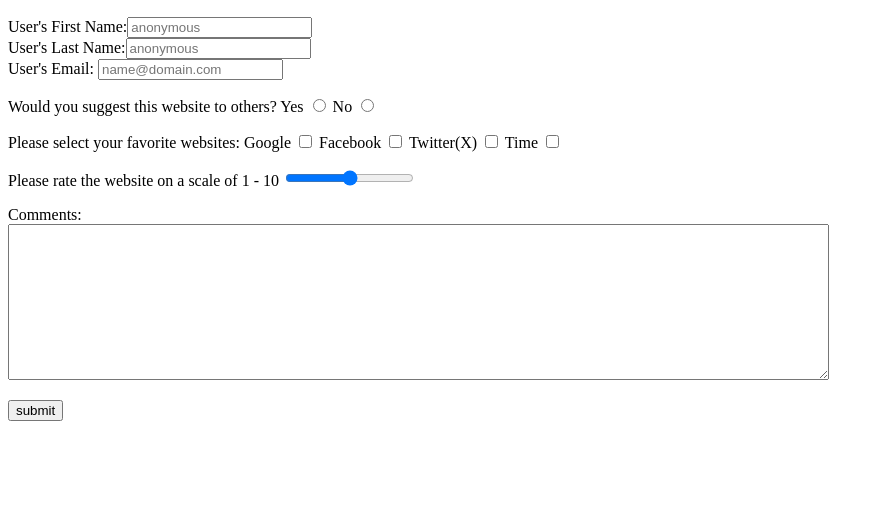
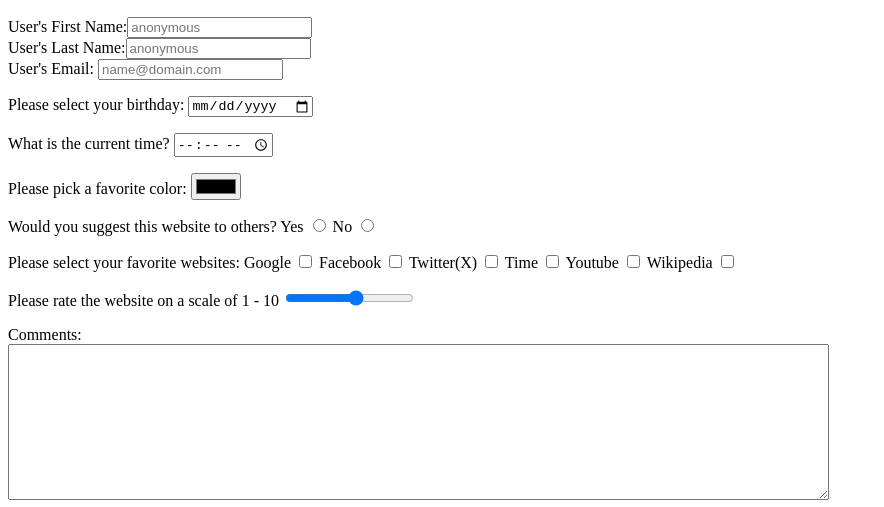
Before and after one commit to Kyuket2/Kyuket2.github.io, a plain HTML site: page ContactMe.html in a window 1280 px wide. Shown: the part 498-1005 px from the top of the page, without its empty margins (0-884 px from the left). Before the commit the page ends 935 px from the top, so only its background shows below. Drawn offline with Linux system fonts and the light colour scheme.

Commit message:
added html5 form features (time,color,date)

```diff
--- a/ContactMe.html
+++ b/ContactMe.html
@@ -12,21 +12,36 @@
 
     </div>
 
+    <!--Form Section-->
     <div class="UserFeedback">
 
-        <form name="Feedback">
+        <form name="feedback">
             <p>
-            User's First Name:<input type="text" name="fname"  placeholder="anonymous" required>
-            <br>
-            User's Last Name:<input type="text" name="lname"  placeholder="anonymous" required>
-            <br>
-            User's Email: <input type="email" name="mail" placeholder="name@domain.com">
+            User's First Name:<input type="text" name="fname"  placeholder="anonymous" required><br>
+            User's Last Name:<input type="text" name="lname"  placeholder="anonymous" required><br>
+            User's Email: <input type="email" name="mail" placeholder="name@domain.com"><br>
+            </p>
+
+            <p>
+                Please select your birthday:
+                <input type="date" name="birthday">
+            </p>
+
+            <p>
+                What is the current time?
+                <input type="time" name="timetoday">
+            </p>
+
+            <p>
+                Please pick a favorite color:
+                <input type="color" name="favcolor" value="ff0000">
+
             </p>
 
             <p>
             Would you suggest this website to others?
-                Yes <input type="radio" name="opinion" value="yes">
-                No <input type="radio" name="opinion" value="no">
+                <label> Yes <input type="radio" name="opinion" value="yes"> </label>
+                <label> No  <input type="radio" name="opinion" value="no"> </label>
             </p>
 
             <p>
@@ -35,19 +50,18 @@
 			<label> Facebook <input type="checkbox" name="websites" value="facebook"></label>
 			<label> Twitter(X) <input type="checkbox" name="websites" value="twitter"></label>
 			<label> Time <input type="checkbox" name="websites" value="time"></label>
-
+            <label> Youtube <input type="checkbox" name="websites" value="youtube"></label>
+            <label> Wikipedia <input type="checkbox" name="websites" value="wikipedia"></label>
             </p>
 
             <p>
                 Please rate the website on a scale of 1 - 10
-				<input type="range" id="rating" name="rate" min="0" max="10" step="1" value="5">
-
+				<input type="range" id="rating" name="rate" min="0" max="9" step="1" value="5">
             </p>
 
             <p>
-                Comments:
-                <br>
-                <textarea name="comment" id="" cols="100" rows="10">
+                Comments: <br>
+                <textarea name="comment" cols="100" rows="10">
 			    </textarea>
             </p>
 
```
